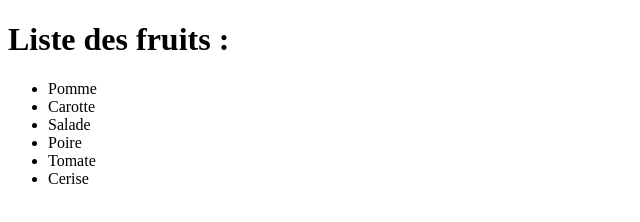
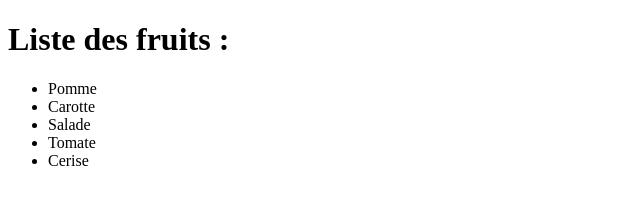
Before and after one commit to jack-studi/defi-git-rebase, a plain HTML site: page index.html in a window 1280 px wide. Shown: the full height of the page, 0-640 px from the left. Drawn offline with Linux system fonts and the light colour scheme.

Commit message:
Remove fruits from vegetable list

```diff
--- a/index.html
+++ b/index.html
@@ -13,7 +13,6 @@
             <li>Pomme</li>
             <li>Carotte</li>
             <li>Salade</li>
-            <li>Poire</li>
             <li>Tomate</li>
             <li>Cerise</li>
         </ul>
```
